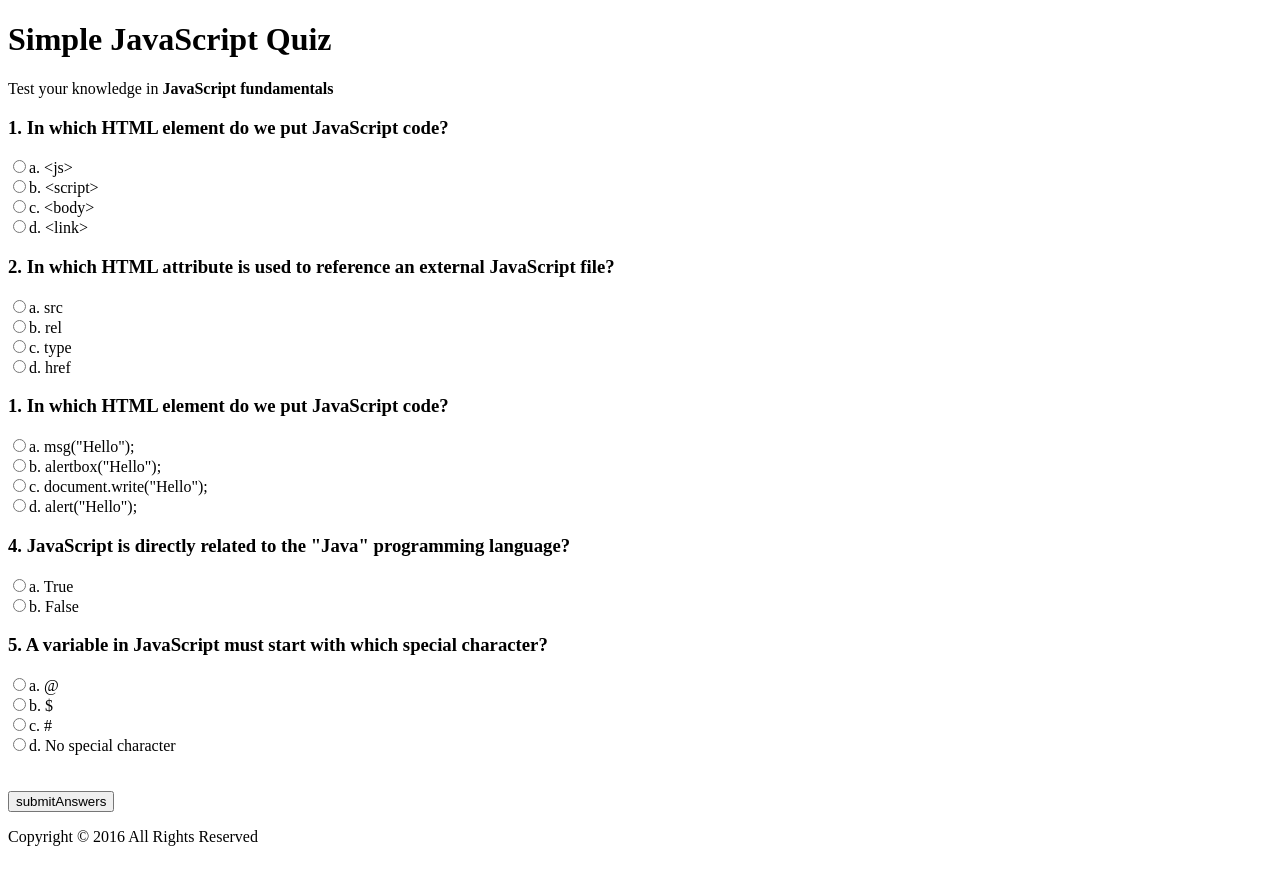
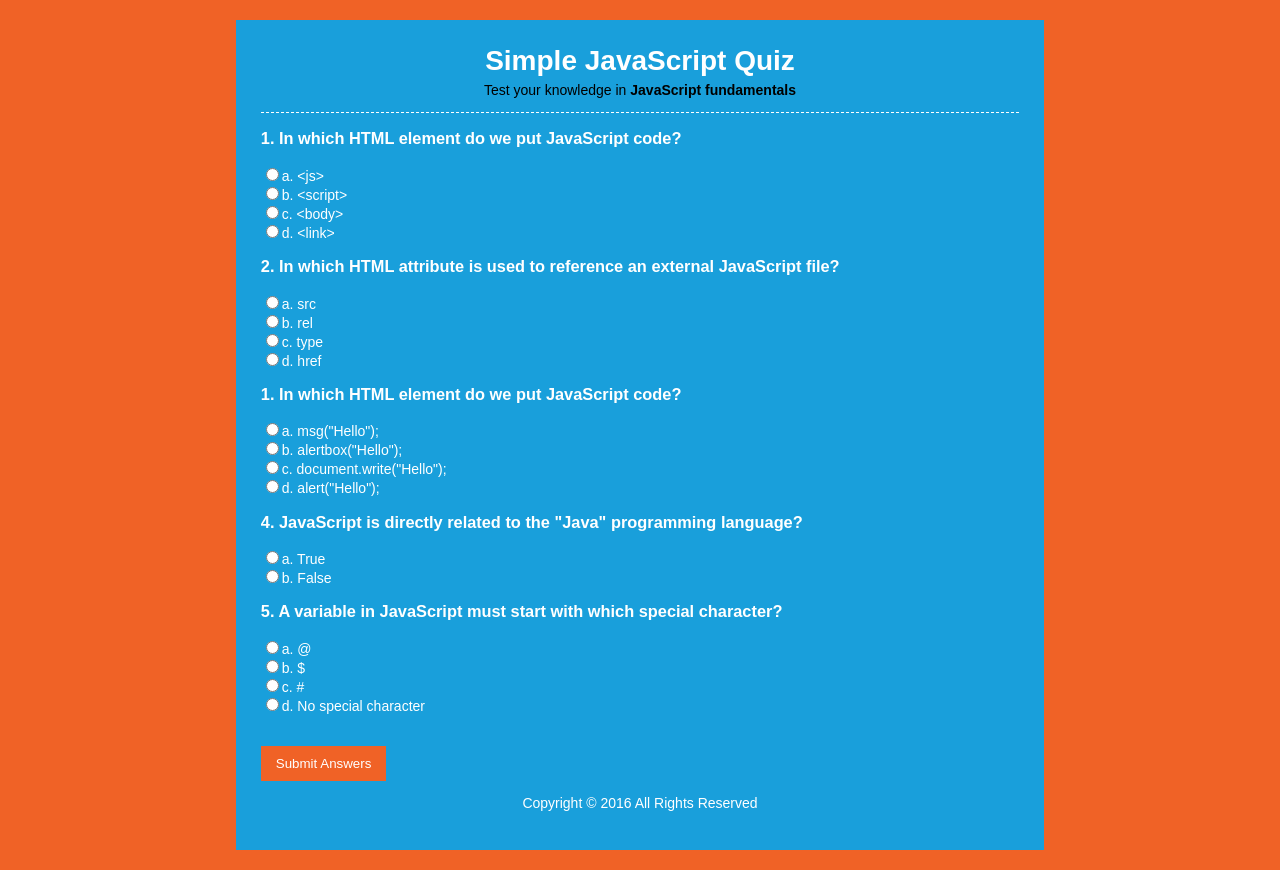
Before and after one commit to mparman6/jsquiz, a plain HTML site: page index.html in a window 1280 px wide. Drawn offline with Linux system fonts and the light colour scheme.

Commit message:
css finished

```diff
--- a/css/style.css
+++ b/css/style.css
@@ -0,0 +1,57 @@
+body {
+  background: #f06226;
+  color: white;
+  font-family: 'Arial', sans-serif;
+  font-size: 14px;
+}
+
+#container {
+  width: 60%;
+  background: #199fdb;
+  margin: 20px auto;
+  overflow: auto;
+  padding: 25px;
+}
+
+header {
+  text-align: center;
+  border-bottom: #fff dashed 1px;
+}
+
+header h1 {
+  margin: 0;
+  padding: 0;
+}
+
+header p {
+  padding: 0;
+  margin-top: 5px;
+  color: #000;
+}
+
+section {
+  min-height: 400px;
+}
+
+footer {
+  text-align: center;
+}
+
+input[type='submit'] {
+  background: #f06226;
+  border: 0;
+  color: #fff;
+  padding: 10px 15px;
+  cursor: pointer;
+}
+
+#results h3 {
+  background: #f06226;
+  padding: 10px;
+  margin: 10px 0;
+}
+
+#results span {
+  color: #000;
+  font-weight: bold;
+}
--- a/index.html
+++ b/index.html
@@ -41,7 +41,7 @@
           <input type="radio" name="q5" value="c" id="q5c">c. #<br>
           <input type="radio" name="q5" value="d" id="q5d">d. No special character<br>
           <br><br>
-          <input type="submit" value="submitAnswers">
+          <input type="submit" value="Submit Answers">
 
 
         </form>
```
